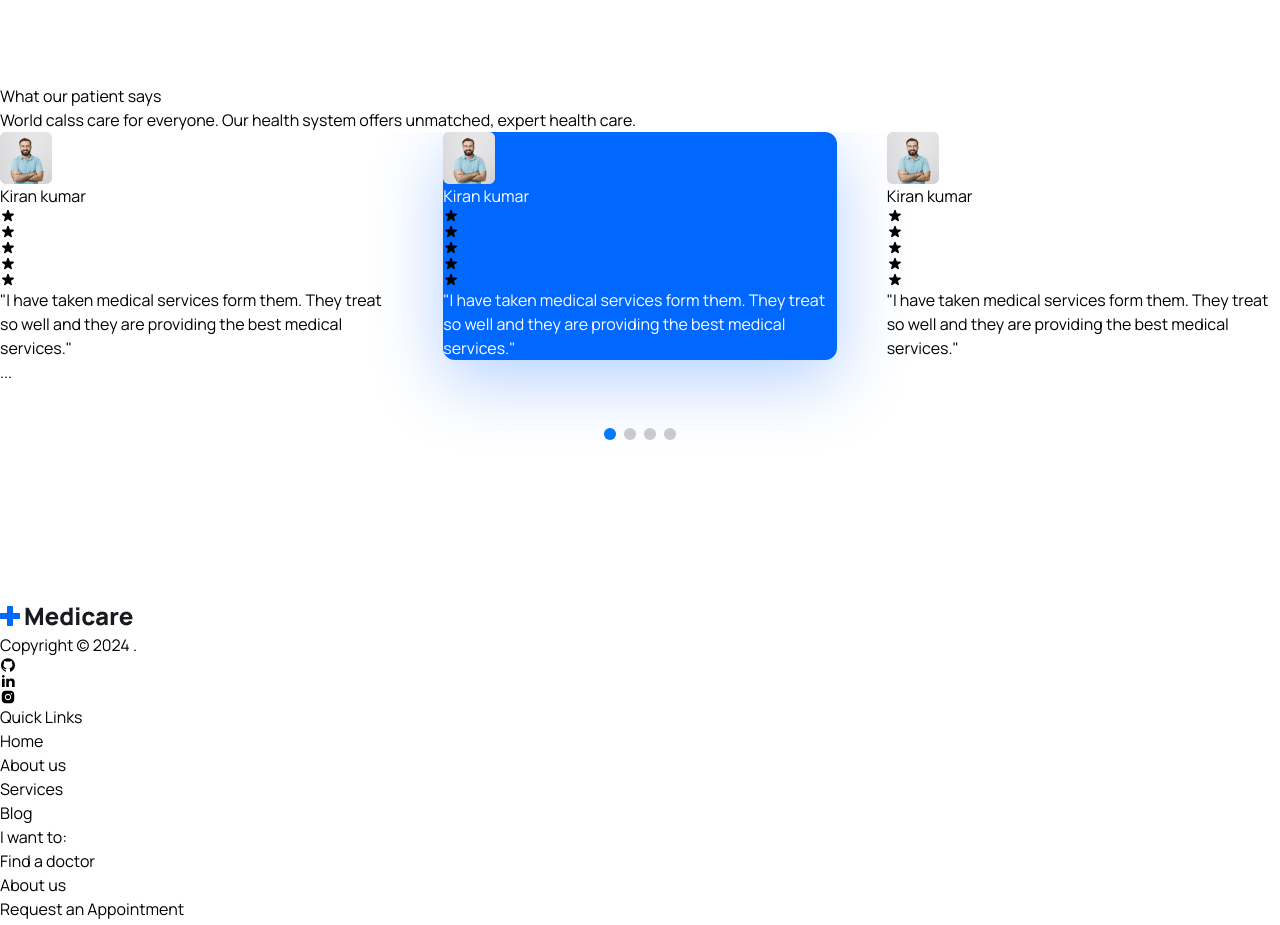
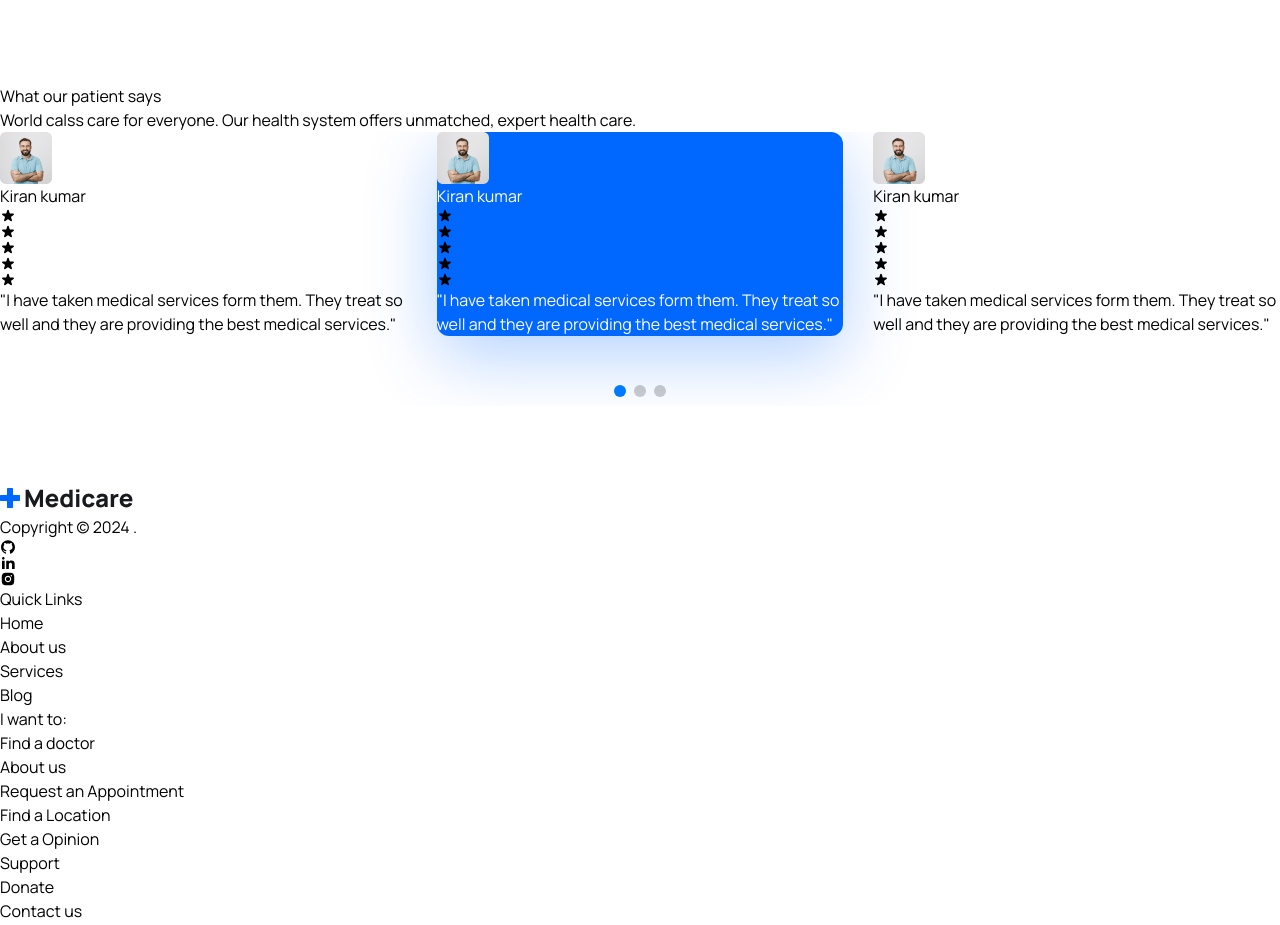
Before and after one commit to nandz07/frontend_healtCare, a React (Vite) app: page / in a window 1280 px wide. Shown: the part 7760-8685 px from the top of the page. Built offline with nearby package versions, Linux system fonts and the light colour scheme.

Commit message:
testimonial bug fixed

```diff
--- a/src/components/Testimonial/Testimonial.jsx
+++ b/src/components/Testimonial/Testimonial.jsx
@@ -9,185 +9,25 @@ import { HiStar } from 'react-icons/hi'
 function Testimonial() {
     return (
         <div>
-            <Swiper
-                // install Swiper modules
-                modules={[Navigation, Pagination, Scrollbar, A11y]}
-                spaceBetween={50}
-                slidesPerView={3}
-                navigation
-                pagination={{ clickable: true }}
-                scrollbar={{ draggable: true }}
-                onSwiper={(swiper) => console.log(swiper)}
-                onSlideChange={() => console.log('slide change')}
-            >
-                <SwiperSlide>
-                    <div className='py-[30px] px-5 rounded-3'>
-                        <div className="flex item-center gap-[13px]">
-                            <img src={patientAvatar} alt="" />
-                            <div >
-                                <h4 className='text-[18px] leading-[30px] font-semibold text-headingColor'>
-                                    Kiran kumar
-                                </h4>
-                                <div className="flex items-center gap-[2px]">
-                                    <HiStar className='text-yellowColor w-[18px] h-5' />
-                                    <HiStar className='text-yellowColor w-[18px] h-5' />
-                                    <HiStar className='text-yellowColor w-[18px] h-5' />
-                                    <HiStar className='text-yellowColor w-[18px] h-5' />
-                                    <HiStar className='text-yellowColor w-[18px] h-5' />
 
-                                </div>
-                            </div>
-                        </div>
-                        <p className='text-[16px] leading-7 mt-4  text-textColor font-[400]'>
-                            "I have taken medical services form them. They treat so well and they are providing
-                            the best medical services."
-                        </p>
-                    </div>
-                </SwiperSlide>
-                <SwiperSlide>
-                    <div className='py-[30px] px-5 rounded-3'>
-                        <div className="flex item-center gap-[13px]">
-                            <img src={patientAvatar} alt="" />
-                            <div >
-                                <h4 className='text-[18px] leading-[30px] font-semibold text-headingColor'>
-                                    Kiran kumar
-                                </h4>
-                                <div className="flex items-center gap-[2px]">
-                                    <HiStar className='text-yellowColor w-[18px] h-5' />
-                                    <HiStar className='text-yellowColor w-[18px] h-5' />
-                                    <HiStar className='text-yellowColor w-[18px] h-5' />
-                                    <HiStar className='text-yellowColor w-[18px] h-5' />
-                                    <HiStar className='text-yellowColor w-[18px] h-5' />
-
-                                </div>
-                            </div>
-                        </div>
-                        <p className='text-[16px] leading-7 mt-4  text-textColor font-[400]'>
-                            "I have taken medical services form them. They treat so well and they are providing
-                            the best medical services."
-                        </p>
-                    </div>
-                </SwiperSlide>
-                <SwiperSlide>
-                    <div className='py-[30px] px-5 rounded-3'>
-                        <div className="flex item-center gap-[13px]">
-                            <img src={patientAvatar} alt="" />
-                            <div >
-                                <h4 className='text-[18px] leading-[30px] font-semibold text-headingColor'>
-                                    Kiran kumar
-                                </h4>
-                                <div className="flex items-center gap-[2px]">
-                                    <HiStar className='text-yellowColor w-[18px] h-5' />
-                                    <HiStar className='text-yellowColor w-[18px] h-5' />
-                                    <HiStar className='text-yellowColor w-[18px] h-5' />
-                                    <HiStar className='text-yellowColor w-[18px] h-5' />
-                                    <HiStar className='text-yellowColor w-[18px] h-5' />
-
-                                </div>
-                            </div>
-                        </div>
-                        <p className='text-[16px] leading-7 mt-4  text-textColor font-[400]'>
-                            "I have taken medical services form them. They treat so well and they are providing
-                            the best medical services."
-                        </p>
-                    </div>
-                </SwiperSlide>
-                <SwiperSlide>
-                    <div className='py-[30px] px-5 rounded-3'>
-                        <div className="flex item-center gap-[13px]">
-                            <img src={patientAvatar} alt="" />
-                            <div >
-                                <h4 className='text-[18px] leading-[30px] font-semibold text-headingColor'>
-                                    Kiran kumar
-                                </h4>
-                                <div className="flex items-center gap-[2px]">
-                                    <HiStar className='text-yellowColor w-[18px] h-5' />
-                                    <HiStar className='text-yellowColor w-[18px] h-5' />
-                                    <HiStar className='text-yellowColor w-[18px] h-5' />
-                                    <HiStar className='text-yellowColor w-[18px] h-5' />
-                                    <HiStar className='text-yellowColor w-[18px] h-5' />
-
-                                </div>
-                            </div>
-                        </div>
-                        <p className='text-[16px] leading-7 mt-4  text-textColor font-[400]'>
-                            "I have taken medical services form them. They treat so well and they are providing
-                            the best medical services."
-                        </p>
-                    </div>
-                </SwiperSlide>
-                <SwiperSlide>
-                    <div className='py-[30px] px-5 rounded-3'>
-                        <div className="flex item-center gap-[13px]">
-                            <img src={patientAvatar} alt="" />
-                            <div >
-                                <h4 className='text-[18px] leading-[30px] font-semibold text-headingColor'>
-                                    Kiran kumar
-                                </h4>
-                                <div className="flex items-center gap-[2px]">
-                                    <HiStar className='text-yellowColor w-[18px] h-5' />
-                                    <HiStar className='text-yellowColor w-[18px] h-5' />
-                                    <HiStar className='text-yellowColor w-[18px] h-5' />
-                                    <HiStar className='text-yellowColor w-[18px] h-5' />
-                                    <HiStar className='text-yellowColor w-[18px] h-5' />
-
-                                </div>
-                            </div>
-                        </div>
-                        <p className='text-[16px] leading-7 mt-4  text-textColor font-[400]'>
-                            "I have taken medical services form them. They treat so well and they are providing
-                            the best medical services."
-                        </p>
-                    </div>
-                </SwiperSlide>
-                <SwiperSlide>
-                    <div className='py-[30px] px-5 rounded-3'>
-                        <div className="flex item-center gap-[13px]">
-                            <img src={patientAvatar} alt="" />
-                            <div >
-                                <h4 className='text-[18px] leading-[30px] font-semibold text-headingColor'>
-                                    Kiran kumar
-                                </h4>
-                                <div className="flex items-center gap-[2px]">
-                                    <HiStar className='text-yellowColor w-[18px] h-5' />
-                                    <HiStar className='text-yellowColor w-[18px] h-5' />
-                                    <HiStar className='text-yellowColor w-[18px] h-5' />
-                                    <HiStar className='text-yellowColor w-[18px] h-5' />
-                                    <HiStar className='text-yellowColor w-[18px] h-5' />
-
-                                </div>
-                            </div>
-                        </div>
-                        <p className='text-[16px] leading-7 mt-4  text-textColor font-[400]'>
-                            "I have taken medical services form them. They treat so well and they are providing
-                            the best medical services."
-                        </p>
-                    </div>
-                </SwiperSlide>
-                ...
-            </Swiper>
             <Swiper modules={[Pagination]} spaceBetween={30} slidesPerview={3} pagination={{ clickable: true }}
                 breakpoints={{
                     640: {
-                        slidesPerview: 1,
+                        slidesPerView: 1,
                         spaceBetween: 0,
                     },
                     768: {
-                        slidesPerview: 2,
+                        slidesPerView: 2,
                         spaceBetween: 20,
                     },
                     1024: {
-                        slidesPerview: 3,
+                        slidesPerView: 3,
                         spaceBetween: 30,
                     },
 
                 }}
             >
-                {/* <SwiperSlide>Slide 1</SwiperSlide>
-      <SwiperSlide>Slide 2</SwiperSlide>
-      <SwiperSlide>Slide 3</SwiperSlide>
-      <SwiperSlide>Slide 4</SwiperSlide> */}
-                {/* <SwiperSlide>
+                <SwiperSlide>
                     <div className='py-[30px] px-5 rounded-3'>
                         <div className="flex item-center gap-[13px]">
                             <img src={patientAvatar} alt="" />
@@ -258,7 +98,55 @@ function Testimonial() {
                             the best medical services."
                         </p>
                     </div>
-                </SwiperSlide> */}
+                </SwiperSlide>
+                <SwiperSlide>
+                    <div className='py-[30px] px-5 rounded-3'>
+                        <div className="flex item-center gap-[13px]">
+                            <img src={patientAvatar} alt="" />
+                            <div >
+                                <h4 className='text-[18px] leading-[30px] font-semibold text-headingColor'>
+                                    Kiran kumar
+                                </h4>
+                                <div className="flex items-center gap-[2px]">
+                                    <HiStar className='text-yellowColor w-[18px] h-5' />
+                                    <HiStar className='text-yellowColor w-[18px] h-5' />
+                                    <HiStar className='text-yellowColor w-[18px] h-5' />
+                                    <HiStar className='text-yellowColor w-[18px] h-5' />
+                                    <HiStar className='text-yellowColor w-[18px] h-5' />
+
+                                </div>
+                            </div>
+                        </div>
+                        <p className='text-[16px] leading-7 mt-4 w-[300px] text-textColor font-[400]'>
+                            "I have taken medical services form them. They treat so well and they are providing
+                            the best medical services."
+                        </p>
+                    </div>
+                </SwiperSlide>
+                <SwiperSlide>
+                    <div className='py-[30px] px-5 rounded-3'>
+                        <div className="flex item-center gap-[13px]">
+                            <img src={patientAvatar} alt="" />
+                            <div >
+                                <h4 className='text-[18px] leading-[30px] font-semibold text-headingColor'>
+                                    Kiran kumar
+                                </h4>
+                                <div className="flex items-center gap-[2px]">
+                                    <HiStar className='text-yellowColor w-[18px] h-5' />
+                                    <HiStar className='text-yellowColor w-[18px] h-5' />
+                                    <HiStar className='text-yellowColor w-[18px] h-5' />
+                                    <HiStar className='text-yellowColor w-[18px] h-5' />
+                                    <HiStar className='text-yellowColor w-[18px] h-5' />
+
+                                </div>
+                            </div>
+                        </div>
+                        <p className='text-[16px] leading-7 mt-4 w-[300px] text-textColor font-[400]'>
+                            "I have taken medical services form them. They treat so well and they are providing
+                            the best medical services."
+                        </p>
+                    </div>
+                </SwiperSlide>
             </Swiper>
         </div>
     )
```
